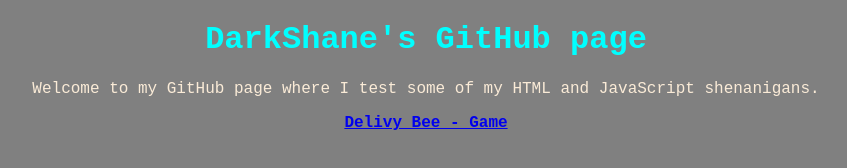
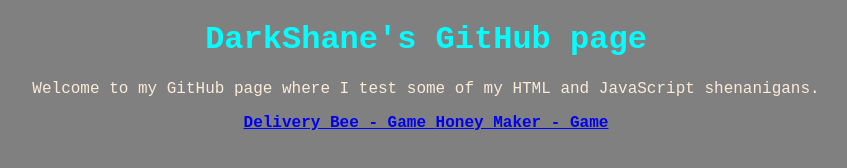
Before and after one commit to DarkShane/darkshane.github.io, a plain HTML site: page index.html in a window 1280 px wide. Shown: the whole page, without its empty margins (214-1061 px from the left). Drawn offline with Linux system fonts and the light colour scheme.

Commit message:
Added link to second game

```diff
--- a/index.html
+++ b/index.html
@@ -8,6 +8,7 @@
     <body>
         <h1>DarkShane's GitHub page</h1>
         <p>Welcome to my GitHub page where I test some of my HTML and JavaScript shenanigans.</p>
-        <a href="/flappybee/flappybee.html">Delivy Bee - Game </a>
+        <a href="/flappybee/flappybee.html">Delivery Bee - Game </a>
+        <a href="/honeymaker/honeymaker.html">Honey Maker - Game </a>
     </body>
 </html>
```
